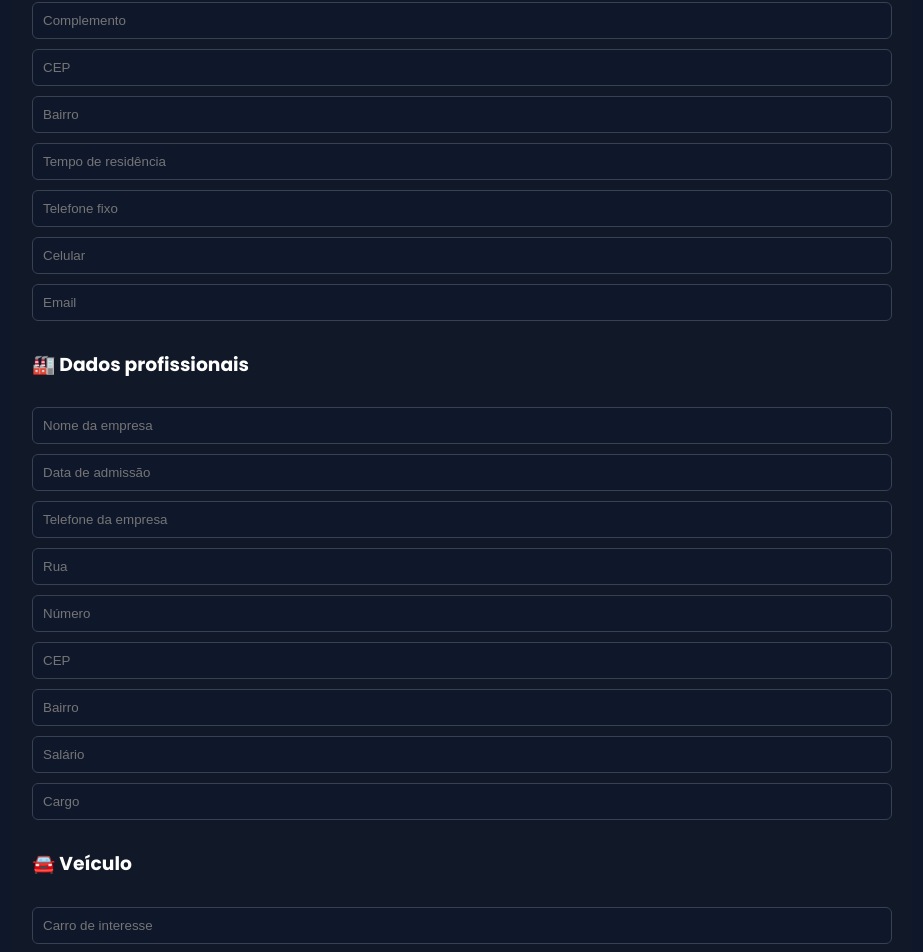
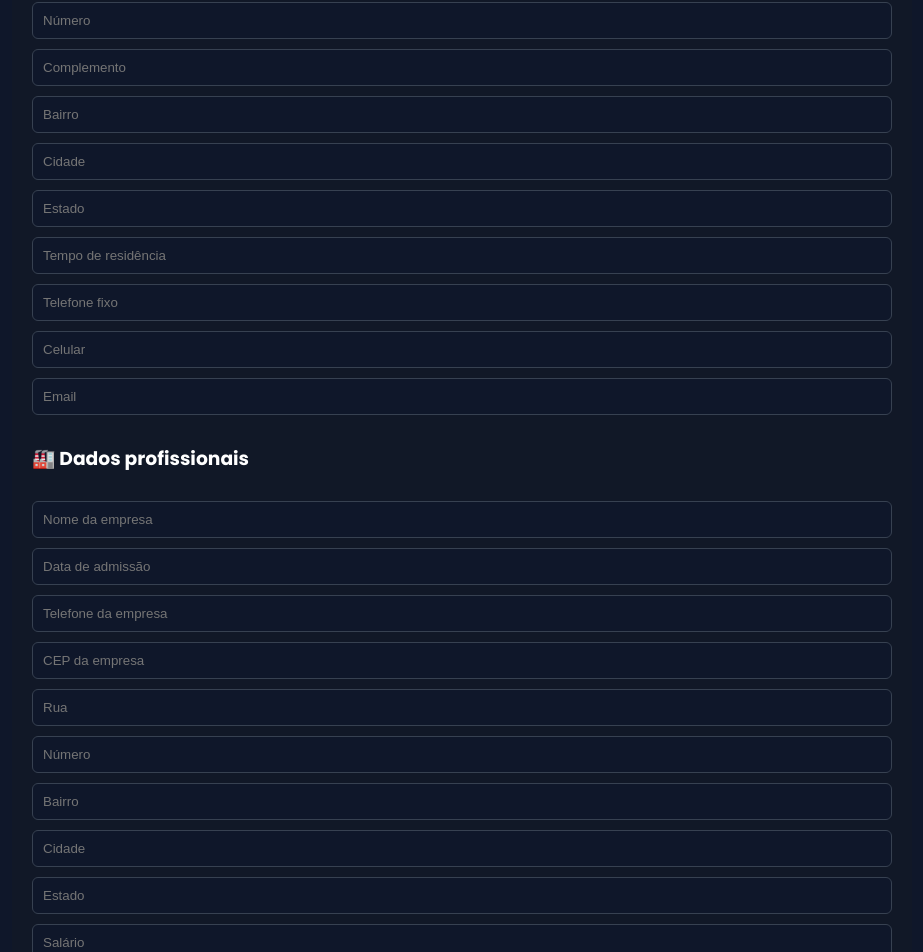
Before and after one commit to willmvc2/dominio-seminovos, a Next.js app: page /ficha in a window 1280 px wide. Shown: the part 627-1579 px from the top of the page, without its empty margins (178-1101 px from the left). Built offline with nearby package versions, Linux system fonts and the light colour scheme.

Commit message:
Melhora ficha cadastral

```diff
--- a/app/ficha/page.tsx
+++ b/app/ficha/page.tsx
@@ -7,8 +7,151 @@ export default function Ficha() {
   const [form, setForm] = useState<any>({});
   const router = useRouter();
 
+  function formatarData(valor: string) {
+    const numeros = valor.replace(/\D/g, "").slice(0, 8);
+
+    if (numeros.length <= 2) return numeros;
+    if (numeros.length <= 4)
+      return `${numeros.slice(0, 2)}/${numeros.slice(2)}`;
+
+    return `${numeros.slice(0, 2)}/${numeros.slice(2, 4)}/${numeros.slice(4)}`;
+  }
+
+  function formatarTelefone(valor: string) {
+    const numeros = valor.replace(/\D/g, "").slice(0, 11);
+
+    if (numeros.length <= 2) return numeros;
+    if (numeros.length <= 6)
+      return `(${numeros.slice(0, 2)}) ${numeros.slice(2)}`;
+    if (numeros.length <= 10)
+      return `(${numeros.slice(0, 2)}) ${numeros.slice(2, 6)}-${numeros.slice(6)}`;
+
+    return `(${numeros.slice(0, 2)}) ${numeros.slice(2, 7)}-${numeros.slice(7)}`;
+  }
+
+  function formatarCEP(valor: string) {
+    const numeros = valor.replace(/\D/g, "").slice(0, 8);
+
+    if (numeros.length <= 5) return numeros;
+
+    return `${numeros.slice(0, 5)}-${numeros.slice(5)}`;
+  }
+
+  function formatarSalario(valor: string) {
+    const numeros = valor.replace(/\D/g, "");
+
+    if (!numeros) return "";
+
+    const valorNumerico = Number(numeros) / 100;
+
+    return valorNumerico.toLocaleString("pt-BR", {
+      style: "currency",
+      currency: "BRL",
+    });
+  }
+
   function handleChange(e: any) {
-    setForm({ ...form, [e.target.name]: e.target.value });
+    const { name, value } = e.target;
+
+    let novoValor = value;
+
+    // DATAS
+    if (name === "nascimento" || name === "admissao") {
+      novoValor = formatarData(value);
+    }
+
+    // TELEFONES
+    if (
+      name === "telFixo" ||
+      name === "celular" ||
+      name === "telEmpresa"
+    ) {
+      novoValor = formatarTelefone(value);
+    }
+
+    // CEP
+    if (name === "cep" || name === "cepEmpresa") {
+      novoValor = formatarCEP(value);
+
+      const quantidadeNumeros = value.replace(/\D/g, "").length;
+
+      // CEP PESSOAL FICOU INCOMPLETO
+      if (name === "cep" && quantidadeNumeros < 8) {
+        setForm((anterior: any) => ({
+          ...anterior,
+          cep: novoValor,
+          rua: "",
+          bairro: "",
+          cidade: "",
+          estado: "",
+        }));
+        return;
+      }
+
+      // CEP DA EMPRESA FICOU INCOMPLETO
+      if (name === "cepEmpresa" && quantidadeNumeros < 8) {
+        setForm((anterior: any) => ({
+          ...anterior,
+          cepEmpresa: novoValor,
+          ruaEmpresa: "",
+          bairroEmpresa: "",
+          cidadeEmpresa: "",
+          estadoEmpresa: "",
+        }));
+        return;
+      }
+    }
+
+    // SALÁRIO
+    if (name === "salario") {
+      novoValor = formatarSalario(value);
+    }
+
+    setForm((anterior: any) => ({
+      ...anterior,
+      [name]: novoValor,
+    }));
+  }
+
+  async function buscarCEP(cep: string, tipo: "pessoal" | "empresa") {
+    const numeroCEP = cep.replace(/\D/g, "");
+
+    if (numeroCEP.length !== 8) return;
+
+    try {
+      const resposta = await fetch(
+        `https://viacep.com.br/ws/${numeroCEP}/json/`
+      );
+
+      const endereco = await resposta.json();
+
+      if (endereco.erro) {
+        alert("CEP não encontrado.");
+        return;
+      }
+
+      setForm((anterior: any) => {
+        if (tipo === "pessoal") {
+          return {
+            ...anterior,
+            rua: endereco.logradouro || "",
+            bairro: endereco.bairro || "",
+            cidade: endereco.localidade || "",
+            estado: endereco.uf || "",
+          };
+        }
+
+        return {
+          ...anterior,
+          ruaEmpresa: endereco.logradouro || "",
+          bairroEmpresa: endereco.bairro || "",
+          cidadeEmpresa: endereco.localidade || "",
+          estadoEmpresa: endereco.uf || "",
+        };
+      });
+    } catch {
+      alert("Não foi possível consultar o CEP.");
+    }
   }
 
   function gerarTexto() {
@@ -79,36 +222,176 @@ Carro de interesse: ${form.veiculo || ""}
         <div style={styles.form}>
           <h3>👨🏽‍💻 Dados pessoais</h3>
 
-          <input name="nome" placeholder="Nome" onChange={handleChange} style={styles.input}/>
-          <input name="nascimento" placeholder="Data de nascimento" onChange={handleChange} style={styles.input}/>
-          <input name="rg" placeholder="RG" onChange={handleChange} style={styles.input}/>
-          <input name="cpf" placeholder="CPF" onChange={handleChange} style={styles.input}/>
-          <input name="mae" placeholder="Nome da Mãe" onChange={handleChange} style={styles.input}/>
-          <input name="rua" placeholder="Rua" onChange={handleChange} style={styles.input}/>
-          <input name="numero" placeholder="Número" onChange={handleChange} style={styles.input}/>
-          <input name="complemento" placeholder="Complemento" onChange={handleChange} style={styles.input}/>
-          <input name="cep" placeholder="CEP" onChange={handleChange} style={styles.input}/>
-          <input name="bairro" placeholder="Bairro" onChange={handleChange} style={styles.input}/>
-          <input name="tempo" placeholder="Tempo de residência" onChange={handleChange} style={styles.input}/>
-          <input name="telFixo" placeholder="Telefone fixo" onChange={handleChange} style={styles.input}/>
-          <input name="celular" placeholder="Celular" onChange={handleChange} style={styles.input}/>
-          <input name="email" placeholder="Email" onChange={handleChange} style={styles.input}/>
+          <input name="nome" placeholder="Nome" value={form.nome || ""} onChange={handleChange} style={styles.input} />
+
+          <input
+            name="nascimento"
+            placeholder="Data de nascimento"
+            value={form.nascimento || ""}
+            onChange={handleChange}
+            inputMode="numeric"
+            style={styles.input}
+          />
+
+          <input name="rg" placeholder="RG" value={form.rg || ""} onChange={handleChange} style={styles.input} />
+
+          <input name="cpf" placeholder="CPF" value={form.cpf || ""} onChange={handleChange} style={styles.input} />
+
+          <input name="mae" placeholder="Nome da Mãe" value={form.mae || ""} onChange={handleChange} style={styles.input} />
+
+          <input
+            name="cep"
+            placeholder="CEP"
+            value={form.cep || ""}
+            onChange={(e) => {
+              handleChange(e);
+
+              if (e.target.value.replace(/\D/g, "").length === 8) {
+                buscarCEP(e.target.value, "pessoal");
+              }
+            }}
+            inputMode="numeric"
+            style={styles.input}
+          />
+
+          <input name="rua" placeholder="Rua" value={form.rua || ""} onChange={handleChange} style={styles.input} />
+
+          <input name="numero" placeholder="Número" value={form.numero || ""} onChange={handleChange} style={styles.input} />
+
+          <input name="complemento" placeholder="Complemento" value={form.complemento || ""} onChange={handleChange} style={styles.input} />
+
+          <input name="bairro" placeholder="Bairro" value={form.bairro || ""} onChange={handleChange} style={styles.input} />
+
+          <input name="cidade" placeholder="Cidade" value={form.cidade || ""} onChange={handleChange} style={styles.input} />
+
+          <input name="estado" placeholder="Estado" value={form.estado || ""} onChange={handleChange} style={styles.input} />
+
+          <input name="tempo" placeholder="Tempo de residência" value={form.tempo || ""} onChange={handleChange} style={styles.input} />
+
+          <input
+            name="telFixo"
+            placeholder="Telefone fixo"
+            value={form.telFixo || ""}
+            onChange={handleChange}
+            inputMode="tel"
+            style={styles.input}
+          />
+
+          <input
+            name="celular"
+            placeholder="Celular"
+            value={form.celular || ""}
+            onChange={handleChange}
+            inputMode="tel"
+            style={styles.input}
+          />
+
+          <input name="email" placeholder="Email" value={form.email || ""} onChange={handleChange} style={styles.input} />
+
 
           <h3>🏭 Dados profissionais</h3>
 
-          <input name="empresa" placeholder="Nome da empresa" onChange={handleChange} style={styles.input}/>
-          <input name="admissao" placeholder="Data de admissão" onChange={handleChange} style={styles.input}/>
-          <input name="telEmpresa" placeholder="Telefone da empresa" onChange={handleChange} style={styles.input}/>
-          <input name="ruaEmpresa" placeholder="Rua" onChange={handleChange} style={styles.input}/>
-          <input name="numeroEmpresa" placeholder="Número" onChange={handleChange} style={styles.input}/>
-          <input name="cepEmpresa" placeholder="CEP" onChange={handleChange} style={styles.input}/>
-          <input name="bairroEmpresa" placeholder="Bairro" onChange={handleChange} style={styles.input}/>
-          <input name="salario" placeholder="Salário" onChange={handleChange} style={styles.input}/>
-          <input name="cargo" placeholder="Cargo" onChange={handleChange} style={styles.input}/>
+          <input
+            name="empresa"
+            placeholder="Nome da empresa"
+            value={form.empresa || ""}
+            onChange={handleChange}
+            style={styles.input}
+          />
+
+          <input
+            name="admissao"
+            placeholder="Data de admissão"
+            value={form.admissao || ""}
+            onChange={handleChange}
+            inputMode="numeric"
+            style={styles.input}
+          />
+
+          <input
+            name="telEmpresa"
+            placeholder="Telefone da empresa"
+            value={form.telEmpresa || ""}
+            onChange={handleChange}
+            inputMode="tel"
+            style={styles.input}
+          />
+
+          <input
+            name="cepEmpresa"
+            placeholder="CEP da empresa"
+            value={form.cepEmpresa || ""}
+            onChange={(e) => {
+              handleChange(e);
+
+              if (e.target.value.replace(/\D/g, "").length === 8) {
+                buscarCEP(e.target.value, "empresa");
+              }
+            }}
+            inputMode="numeric"
+            style={styles.input}
+          />
+
+          <input
+            name="ruaEmpresa"
+            placeholder="Rua"
+            value={form.ruaEmpresa || ""}
+            onChange={handleChange}
+            style={styles.input}
+          />
+
+          <input
+            name="numeroEmpresa"
+            placeholder="Número"
+            value={form.numeroEmpresa || ""}
+            onChange={handleChange}
+            style={styles.input}
+          />
+
+          <input
+            name="bairroEmpresa"
+            placeholder="Bairro"
+            value={form.bairroEmpresa || ""}
+            onChange={handleChange}
+            style={styles.input}
+          />
+
+          <input
+            name="cidadeEmpresa"
+            placeholder="Cidade"
+            value={form.cidadeEmpresa || ""}
+            onChange={handleChange}
+            style={styles.input}
+          />
+
+          <input
+            name="estadoEmpresa"
+            placeholder="Estado"
+            value={form.estadoEmpresa || ""}
+            onChange={handleChange}
+            style={styles.input}
+          />
+
+          <input
+            name="salario"
+            placeholder="Salário"
+            value={form.salario || ""}
+            onChange={handleChange}
+            inputMode="numeric"
+            style={styles.input}
+          />
+
+          <input
+            name="cargo"
+            placeholder="Cargo"
+            value={form.cargo || ""}
+            onChange={handleChange}
+            style={styles.input}
+          />
 
           <h3>🚘 Veículo</h3>
 
-          <input name="veiculo" placeholder="Carro de interesse" onChange={handleChange} style={styles.input}/>
+          <input name="veiculo" placeholder="Carro de interesse" onChange={handleChange} style={styles.input} />
 
           {/* BOTÕES */}
           <button style={styles.whats} onClick={enviarWhatsApp}>
```
